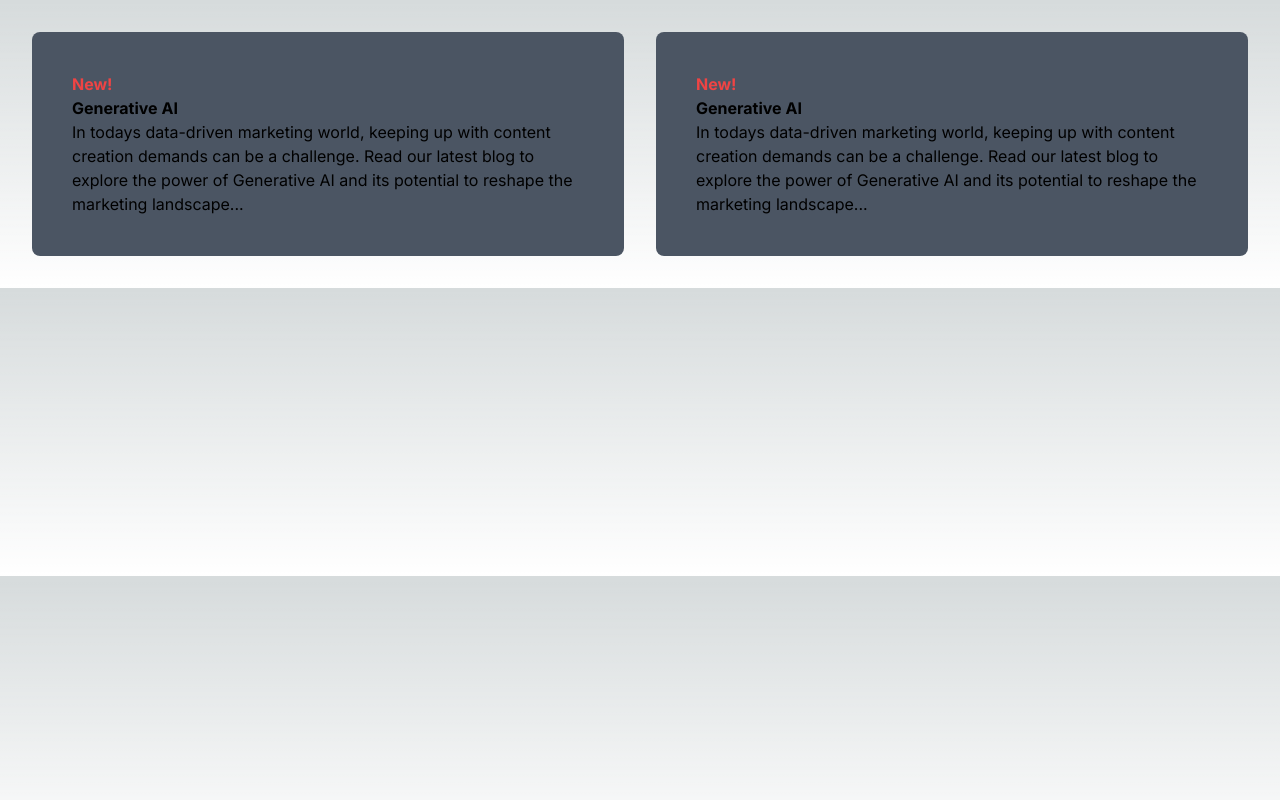
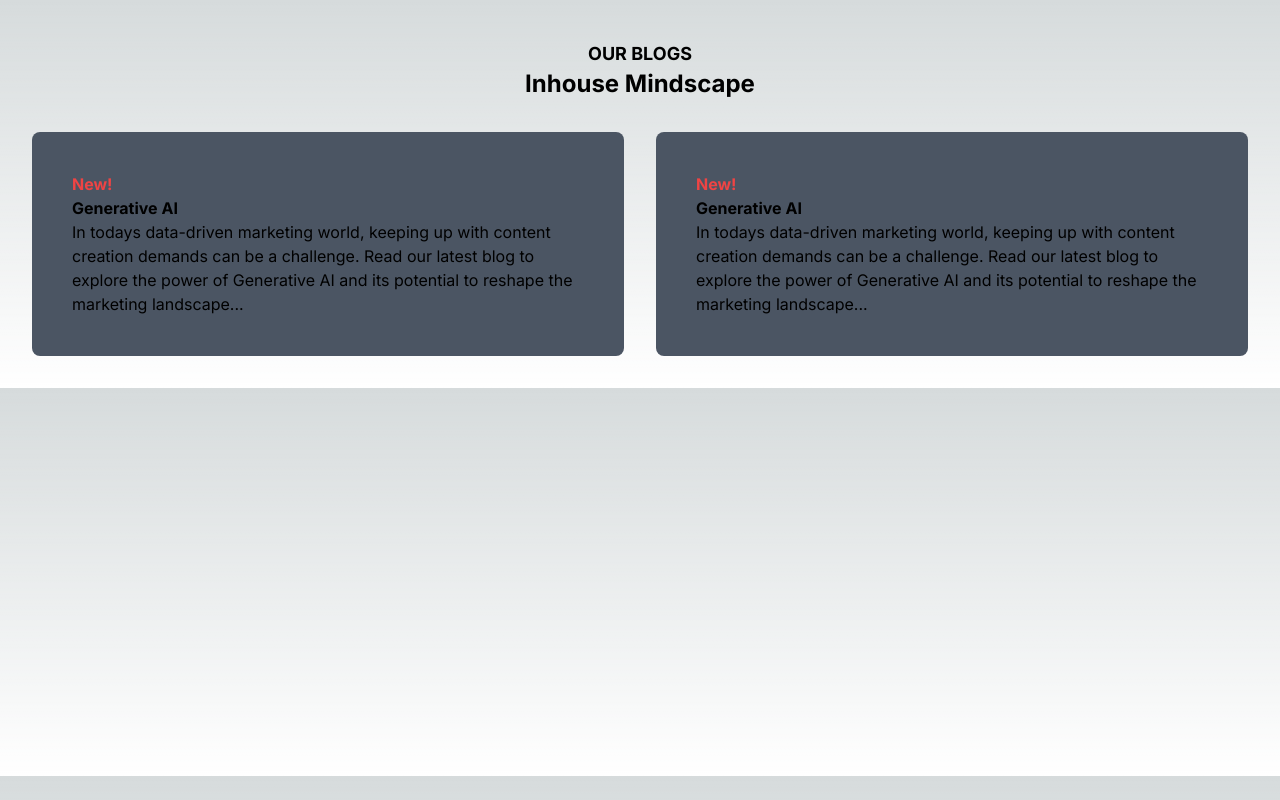
Before and after one commit to rohitchourey0809/lens-corp-app, a Next.js app: page /blogs in a window 1280 px wide. Built offline with nearby package versions, Linux system fonts and the light colour scheme.

Commit message:
css fixed in blogs

```diff
--- a/src/app/blogs/page.js
+++ b/src/app/blogs/page.js
@@ -2,7 +2,12 @@
 
 const Blogs = () => {
   return (
-    <section className="ourblogs" id="section-8">
+    <section className="ourblogs mt-10" id="section-8">
+      <div className="flex flex-col items-center justify-center">
+        <div className="text-lg font-bold">OUR BLOGS</div>
+        <div className="text-2xl font-bold">Inhouse Mindscape</div>
+      </div>
+
       <div className="flex justify-between gap-8 p-8">
         <div className="card bg-gray-600 p-10 rounded-lg relative overflow-hidden transition-all duration-300 transform hover:scale-105">
           <div className="hover:bg-gray-700">
--- a/src/app/page.js
+++ b/src/app/page.js
@@ -454,12 +454,10 @@
         <div className="flex flex-col items-center">
           <div className="font-bold text-lg mt-2">OUR VISION</div>
           <div className="font-bold text-3xl mt-2">AI for Social Good</div>
-          <div className="max-w-3xl font-bold text-gray-500 mt-2 items-center">
-            <p className="text-wrap">
+          <div className="max-w-3xl font-bold text-gray-500 items-center text-wrap">
               Explainable AI (XAI) is an emerging subject of machine learning
               research that refers to strategies that try to provide
               transparency to typically opaque AI models and their predictions.
-            </p>
           </div>
         </div>
 
@@ -548,23 +546,6 @@
                 <br /> better place for everyone.
               </p>
             </li>
-            <li className="ms-6">
-              <span className="absolute flex items-center justify-center w-8 h-8 bg-gray-100 rounded-full -start-4 ring-4 ring-white dark:ring-gray-900 dark:bg-gray-700">
-                <svg
-                  className="w-3.5 h-3.5 text-gray-500 dark:text-gray-400"
-                  aria-hidden="true"
-                  xmlns="http://www.w3.org/2000/svg"
-                  fill="currentColor"
-                  viewBox="0 0 18 20"
-                >
-                  <path d="M16 1h-3.278A1.992 1.992 0 0 0 11 0H7a1.993 1.993 0 0 0-1.722 1H2a2 2 0 0 0-2 2v15a2 2 0 0 0 2 2h14a2 2 0 0 0 2-2V3a2 2 0 0 0-2-2ZM7 2h4v3H7V2Zm5.7 8.289-3.975 3.857a1 1 0 0 1-1.393 0L5.3 12.182a1.002 1.002 0 1 1 1.4-1.436l1.328 1.289 3.28-3.181a1 1 0 1 1 1.392 1.435Z" />
-                </svg>
-              </span>
-              <h3 className="font-bold text-xl text-white leading-tight">
-                Confirmation
-              </h3>
-              <p className="text-sm">Step details here</p>
-            </li>
           </ol>
         </div>
       </section>
```
